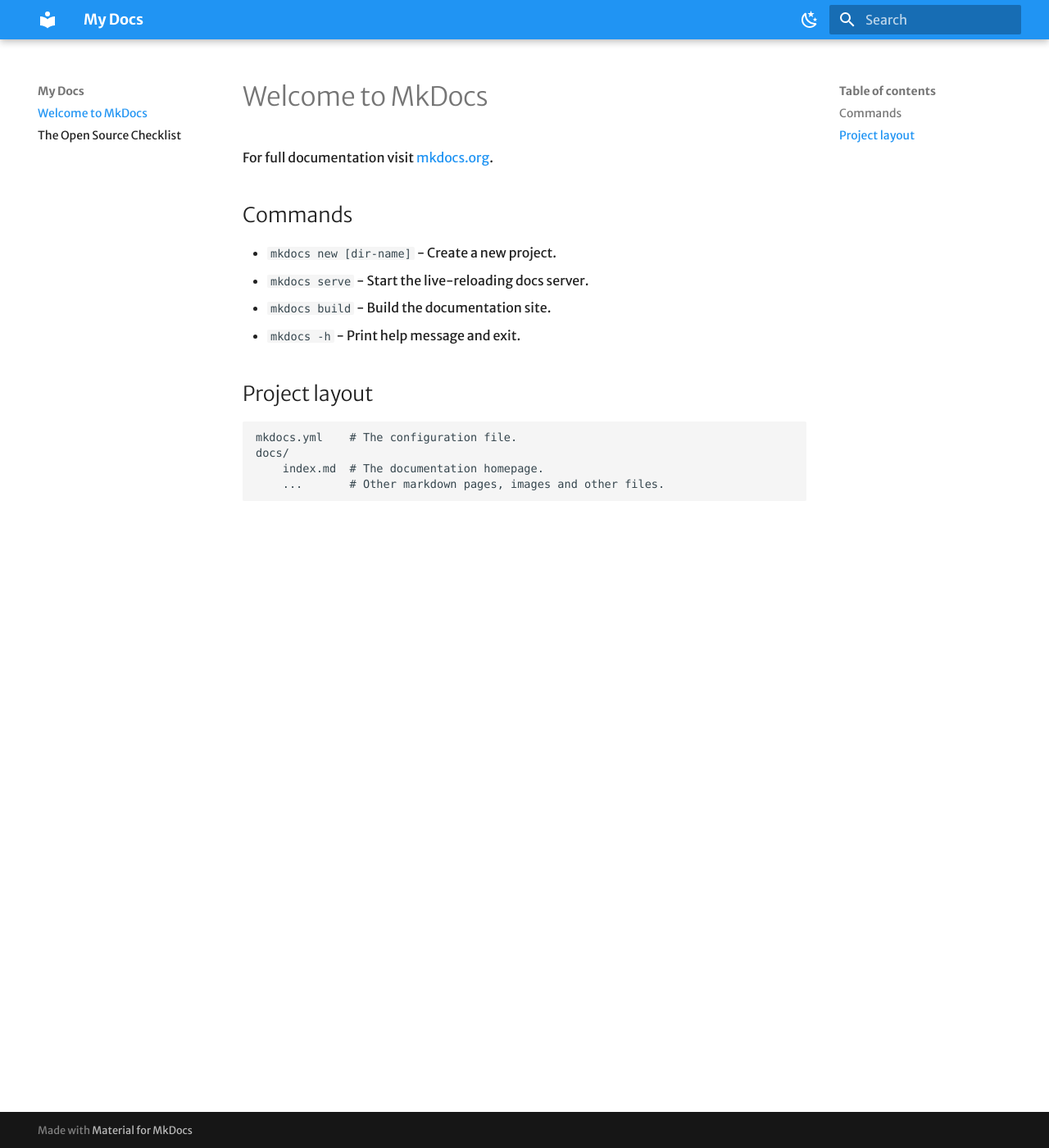
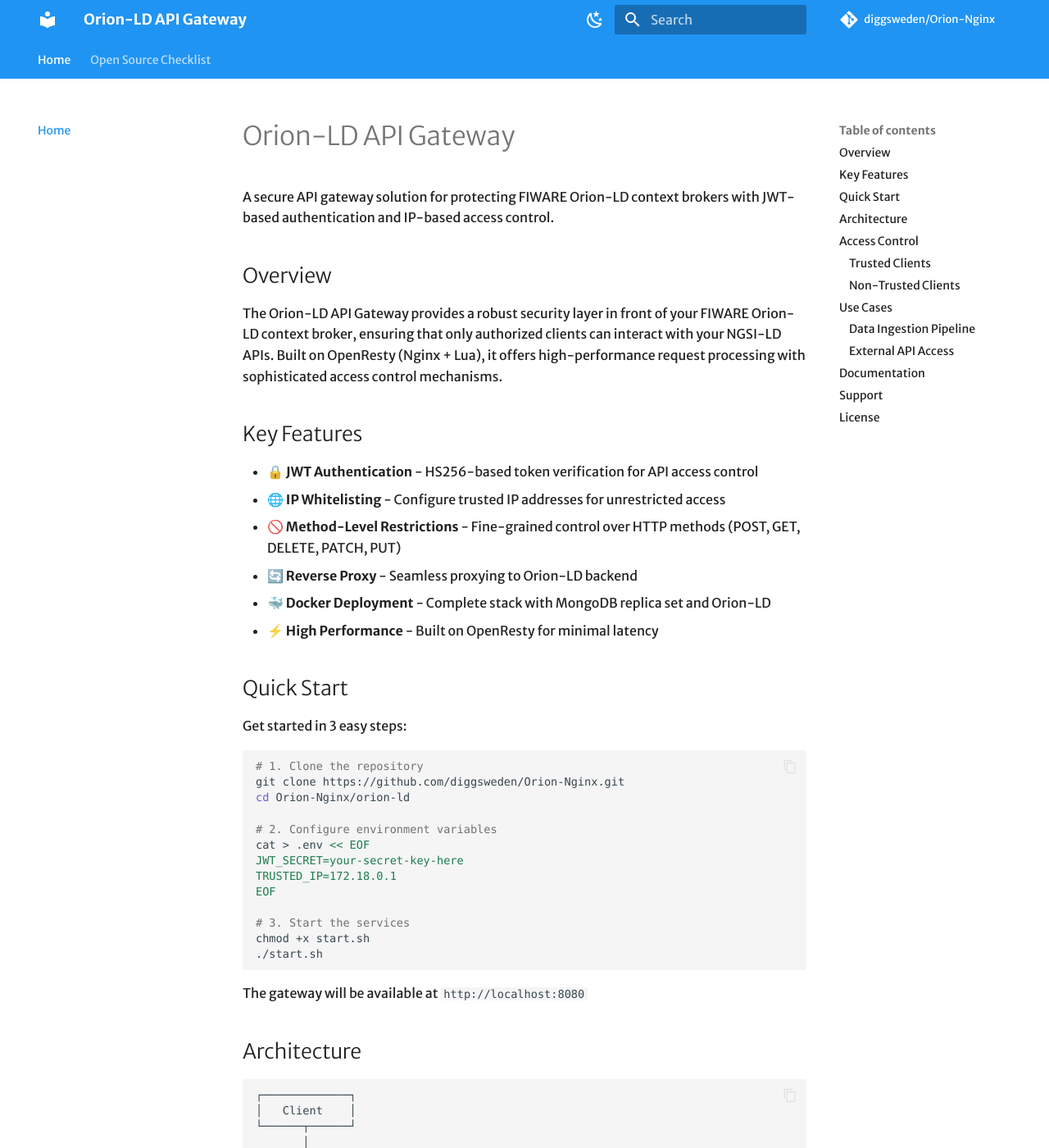
Before and after one commit to CTU-SematX/Orion-Nginx, an MkDocs documentation site: the page built from docs/index.md, in a window 1280 px wide and 1400 px high. Shown: the whole window at 82% size. Built offline with MkDocs 1.6.1 and Material for MkDocs 9.7.7, drawn with Linux system fonts in a browser that asks for light colours; some web fonts are replaced; comment, search, counter and statistics services are not loaded; some of the changed text lies outside the part shown.

Commit message:
feat: update github action and docs

````diff
--- a/docs/index.md
+++ b/docs/index.md
@@ -1,17 +1,130 @@
-# Welcome to MkDocs
+# Orion-LD API Gateway
 
-For full documentation visit [mkdocs.org](https://www.mkdocs.org).
+A secure API gateway solution for protecting FIWARE Orion-LD context brokers with JWT-based authentication and IP-based access control.
 
-## Commands
+## Overview
 
-* `mkdocs new [dir-name]` - Create a new project.
-* `mkdocs serve` - Start the live-reloading docs server.
-* `mkdocs build` - Build the documentation site.
-* `mkdocs -h` - Print help message and exit.
+The Orion-LD API Gateway provides a robust security layer in front of your FIWARE Orion-LD context broker, ensuring that only authorized clients can interact with your NGSI-LD APIs. Built on OpenResty (Nginx + Lua), it offers high-performance request processing with sophisticated access control mechanisms.
 
-## Project layout
+## Key Features
 
-    mkdocs.yml    # The configuration file.
-    docs/
-        index.md  # The documentation homepage.
-        ...       # Other markdown pages, images and other files.
+- **🔒 JWT Authentication** - HS256-based token verification for API access control
+- **🌐 IP Whitelisting** - Configure trusted IP addresses for unrestricted access
+- **🚫 Method-Level Restrictions** - Fine-grained control over HTTP methods (POST, GET, DELETE, PATCH, PUT)
+- **🔄 Reverse Proxy** - Seamless proxying to Orion-LD backend
+- **🐳 Docker Deployment** - Complete stack with MongoDB replica set and Orion-LD
+- **⚡ High Performance** - Built on OpenResty for minimal latency
+
+## Quick Start
+
+Get started in 3 easy steps:
+
+```bash
+# 1. Clone the repository
+git clone https://github.com/diggsweden/Orion-Nginx.git
+cd Orion-Nginx/orion-ld
+
+# 2. Configure environment variables
+cat > .env << EOF
+JWT_SECRET=your-secret-key-here
+TRUSTED_IP=172.18.0.1
+EOF
+
+# 3. Start the services
+chmod +x start.sh
+./start.sh
+```
+
+The gateway will be available at `http://localhost:8080`
+
+## Architecture
+
+```text
+┌─────────────┐
+│   Client    │
+└──────┬──────┘
+       │
+       ▼
+┌─────────────────────┐
+│  Gateway (Port 8080)│
+│  - IP Check         │
+│  - JWT Verify       │
+│  - Method Control   │
+└──────┬──────────────┘
+       │
+       ▼
+┌─────────────────────┐
+│  Orion-LD (Port 1026)│
+└──────┬──────────────┘
+       │
+       ▼
+┌─────────────────────┐
+│  MongoDB Replica Set│
+└─────────────────────┘
+```
+
+## Access Control
+
+The gateway implements a two-tier security model:
+
+| HTTP Method | Trusted IP | Non-Trusted IP (JWT) |
+|-------------|------------|----------------------|
+| GET         | ✅ Allowed | ❌ Forbidden         |
+| POST        | ✅ Allowed | ❌ Forbidden         |
+| PATCH       | ✅ Allowed | ✅ Allowed           |
+| PUT         | ✅ Allowed | ✅ Allowed           |
+| DELETE      | ✅ Allowed | ❌ Forbidden         |
+
+### Trusted Clients
+
+Clients originating from the configured `TRUSTED_IP` have full access to all operations without authentication. This is ideal for internal data ingestion services.
+
+### Non-Trusted Clients
+
+All other clients must provide a valid JWT token and are restricted to PATCH and PUT operations only. This ensures external clients can update data but cannot create or delete entities.
+
+## Use Cases
+
+### Data Ingestion Pipeline
+
+Use the trusted IP feature for your internal ETL processes:
+
+```bash
+curl -X POST "http://gateway:8080/ngsi-ld/v1/entities" \
+  -H "Content-Type: application/ld+json" \
+  -d '{"id":"urn:ngsi-ld:Sensor:001","type":"Sensor","temperature":{"type":"Property","value":23.5}}'
+```
+
+### External API Access
+
+Provide controlled access to external partners with JWT tokens:
+
+```bash
+curl -X PATCH "http://gateway:8080/ngsi-ld/v1/entities/urn:ngsi-ld:Sensor:001/attrs" \
+  -H "Authorization: Bearer $JWT_TOKEN" \
+  -H "Content-Type: application/ld+json" \
+  -d '{"temperature":{"type":"Property","value":24.2}}'
+```
+
+## Documentation
+
+- [README](https://github.com/diggsweden/Orion-Nginx#readme) - Complete project documentation
+- [Security](https://github.com/diggsweden/Orion-Nginx/blob/main/SECURITY.md) - Security policy
+- [Contributing](https://github.com/diggsweden/Orion-Nginx/blob/main/CONTRIBUTING.md) - Contribution guidelines
+- [Open Source Checklist](Open_Source_Checklist.md) - Project compliance checklist
+
+## Support
+
+If you encounter issues or have questions:
+
+- 📋 [GitHub Issues](https://github.com/diggsweden/Orion-Nginx/issues) - Bug reports and feature requests
+- 🔒 [Security Policy](https://github.com/diggsweden/Orion-Nginx/blob/main/SECURITY.md) - Report security vulnerabilities
+- 💬 [Discussions](https://github.com/diggsweden/Orion-Nginx/discussions) - Community support
+
+## License
+
+This project is licensed under the Creative Commons Attribution 4.0 International License.
+
+---
+
+For complete installation instructions, usage examples, and configuration options, see the [main README](https://github.com/diggsweden/Orion-Nginx#readme).
--- a/mkdocs.yml
+++ b/mkdocs.yml
@@ -1,5 +1,8 @@
-site_name: My Docs
-site_url: https://sitename.example
+site_name: Orion-LD API Gateway
+site_url: https://diggsweden.github.io/Orion-Nginx/
+site_description: Secure API gateway for FIWARE Orion-LD with JWT authentication and IP-based access control
+repo_url: https://github.com/diggsweden/Orion-Nginx
+repo_name: diggsweden/Orion-Nginx
 theme:
   name: material
   palette:
@@ -21,3 +24,28 @@
   font:
     text: Merriweather Sans
     code: Red Hat Mono
+  features:
+    - navigation.tabs
+    - navigation.sections
+    - navigation.expand
+    - search.suggest
+    - search.highlight
+    - content.code.copy
+
+markdown_extensions:
+  - admonition
+  - pymdownx.details
+  - pymdownx.superfences
+  - pymdownx.highlight:
+      anchor_linenums: true
+  - pymdownx.inlinehilite
+  - pymdownx.snippets
+  - pymdownx.tabbed:
+      alternate_style: true
+  - tables
+  - attr_list
+  - md_in_html
+
+nav:
+  - Home: index.md
+  - Open Source Checklist: Open_Source_Checklist.md
````
Also changed, not shown: 7 other files.
